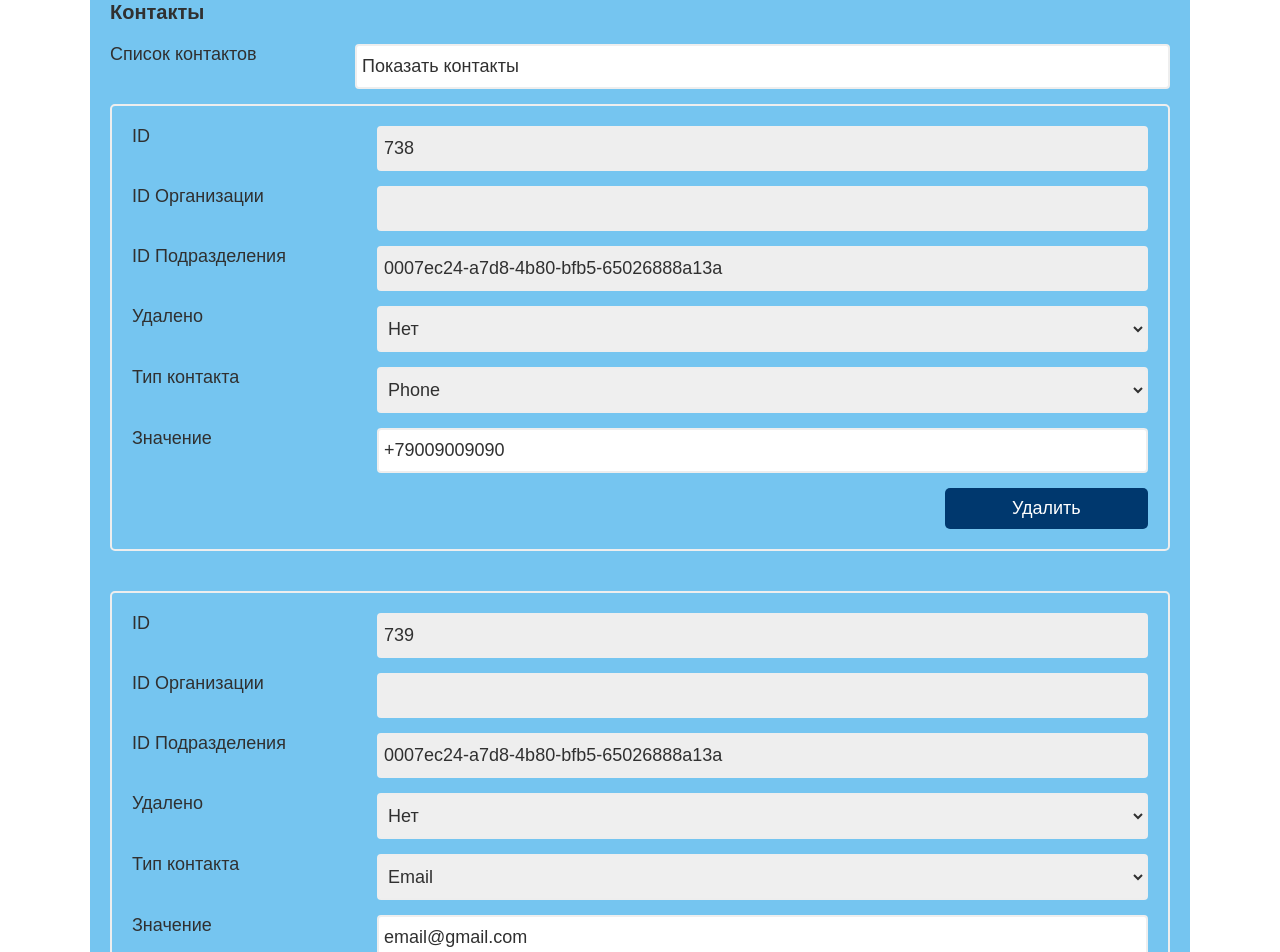
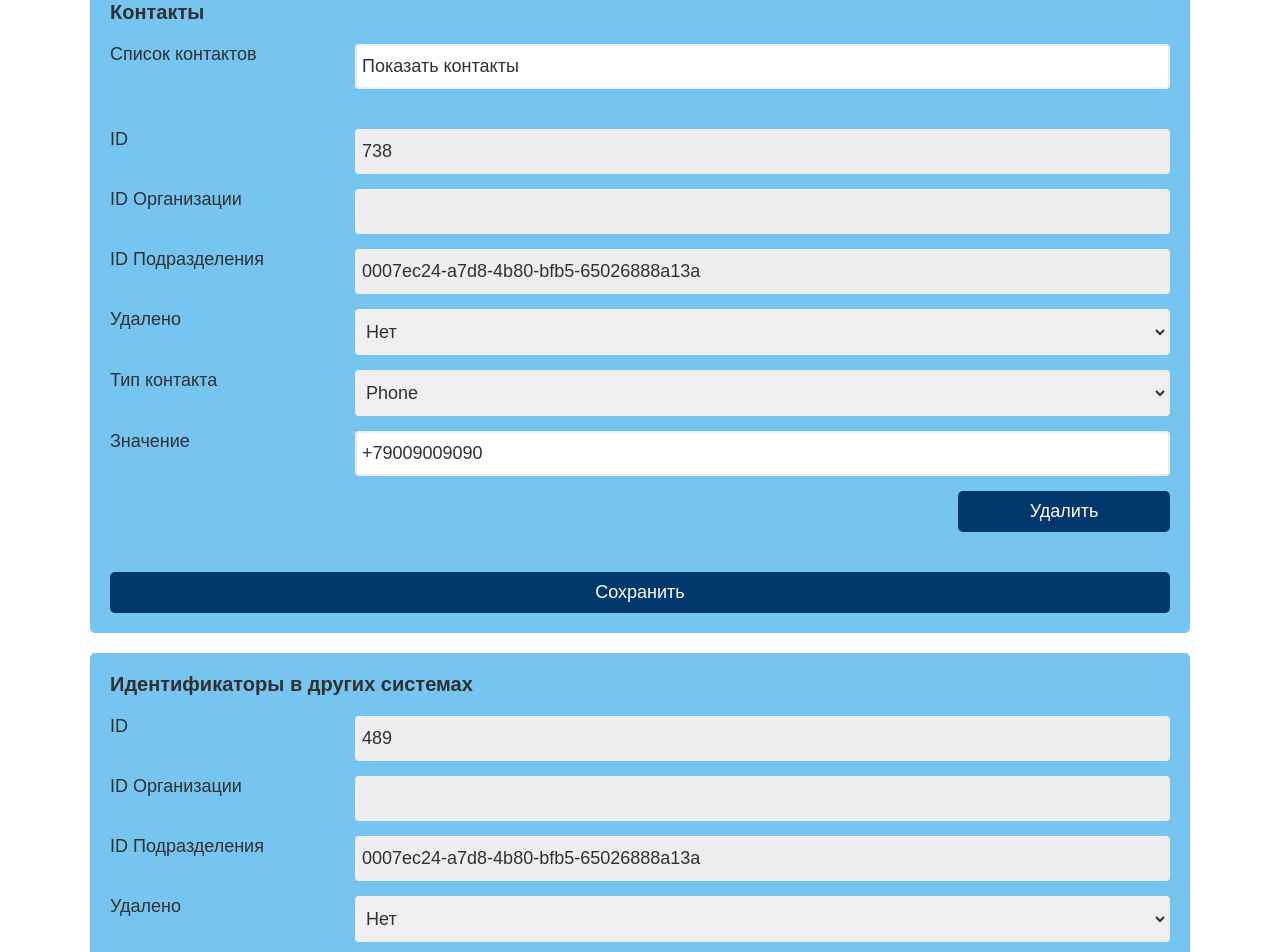
Before and after one commit to L1oid/KomiacWebsite, a React (Create React App) app in the folder komiac-website-frontend/: page /medical_organizations/1 in a window 1280 px wide. Shown: the part 2620-3572 px from the top of the page. Built offline with nearby package versions, Linux system fonts and the light colour scheme.

Commit message:
upd contacts

```diff
--- a/komiac-website-frontend/src/view/components/common/disabledInput/component.js
+++ b/komiac-website-frontend/src/view/components/common/disabledInput/component.js
@@ -6,7 +6,7 @@ function DisabledInputComponent(props) {
             <span className="content-text">{props.title}</span>
             <input
                 className="content-input"
-                defaultValue={props.value}
+                value={props.value || ''}
                 disabled
             />
         </div>
--- a/komiac-website-frontend/src/view/components/contacts/contactsContainer/component.js
+++ b/komiac-website-frontend/src/view/components/contacts/contactsContainer/component.js
@@ -1,6 +1,7 @@
-import React, {useEffect, useState} from 'react';
-import {useParams} from "react-router-dom";
-import {useDispatch} from "react-redux";
+// ContactsContainerComponent.js
+import React, { useEffect, useState } from 'react';
+import { useParams } from "react-router-dom";
+import { useDispatch } from "react-redux";
 
 import BoolSelectComponent from "../../common/boolSelect/component";
 import DisabledInputComponent from "../../common/disabledInput/component";
@@ -18,8 +19,18 @@ function ContactsContainerComponent(props) {
     const { id } = useParams();
     const dispatch = useDispatch();
     const [isChange, setIsChange] = useState(false);
+    const [selectedContact, setSelectedContact] = useState({
+        id: null,
+        medicalOrganizationId: null,
+        divisionId: "",
+        isDeleted: false,
+        contactType: "",
+        value: ""
+    });
+    const [showAddContactForm, setShowAddContactForm] = useState(false);
+    const [showEditContactForm, setShowEditContactForm] = useState(false);
 
-    const [formContactsData, setFormContactsData] = useState({contacts: []});
+    const [formContactsData, setFormContactsData] = useState({ contacts: [] });
     const [formContactData, setFormContactData] = useState({
         id: null,
         medicalOrganizationId: null,
@@ -30,7 +41,9 @@ function ContactsContainerComponent(props) {
     })
 
     useEffect(() => {
-        if (props.contacts) {
+        if (props.contacts && props.contacts.length > 0) {
+            setSelectedContact(props.contacts[0]);
+            setShowEditContactForm(true);
             setFormContactsData({
                 contacts: props.contacts.map(contact => ({
                     id: contact.id,
@@ -49,20 +62,40 @@ function ContactsContainerComponent(props) {
                 contactType: "",
                 value: ""
             });
+        } else {
+            setSelectedContact({
+                id: null,
+                medicalOrganizationId: null,
+                divisionId: "",
+                isDeleted: false,
+                contactType: "",
+                value: ""
+            });
+            setShowEditContactForm(false);
+            setFormContactsData({ contacts: [] });
+            setFormContactData({
+                id: null,
+                medicalOrganizationId: null,
+                divisionId: id,
+                isDeleted: false,
+                contactType: "",
+                value: ""
+            });
         }
     }, [id, props.contacts]);
 
-
-    const handleContactInputChange = (event, index) => {
+    const handleContactInputChange = (event) => {
         const { name, value } = event.target;
-        setFormContactsData(prevState => {
-            const updatedContacts = [...prevState.contacts];
-            updatedContacts[index] = {
-                ...updatedContacts[index],
+        const updatedSelectedContact = {
+            ...selectedContact,
             [name]: name === "isDeleted" ? value === 'true' : value
         };
-            return { contacts: updatedContacts };
-        });
+        setSelectedContact(updatedSelectedContact);
+        setFormContactsData(prevState => ({
+            contacts: prevState.contacts.map(contact =>
+                contact.id === updatedSelectedContact.id ? updatedSelectedContact : contact
+            )
+        }));
         setIsChange(true);
     };
 
@@ -83,12 +116,12 @@ function ContactsContainerComponent(props) {
     };
 
     const handleDeleteContactButton = (id, contactId) => {
-        dispatch(deleteOneMedicalOrganizationContactsData({id: id, contactId: contactId}));
+        dispatch(deleteOneMedicalOrganizationContactsData({ id: id, contactId: contactId }));
         dispatch(getOneMedicalOrganizationData(id));
     };
 
     const handleAddContactButton = () => {
-        dispatch(addOneMedicalOrganizationContactsData({id: id, contactData: formContactData}))
+        dispatch(addOneMedicalOrganizationContactsData({ id: id, contactData: formContactData }))
         setFormContactData({
             id: null,
             medicalOrganizationId: null,
@@ -98,6 +131,19 @@ function ContactsContainerComponent(props) {
             value: ""
         });
         dispatch(getOneMedicalOrganizationData(id));
+        setShowAddContactForm(false);
+        setShowEditContactForm(true);
+    };
+
+    const handleContactSelect = (selectedContact) => {
+        setSelectedContact(selectedContact);
+        setShowAddContactForm(false);
+        setShowEditContactForm(true);
+    };
+
+    const handleAddContact = () => {
+        setShowAddContactForm(true);
+        setShowEditContactForm(false);
     };
 
     return (
@@ -105,48 +151,52 @@ function ContactsContainerComponent(props) {
             <div className="organization-info-subtitle">
                 Контакты
             </div>
+            <div className="contacts-dropdown-container">
                 <ContactsDropdownComponent
                     title={"Список контактов"}
                     contactsData={formContactsData.contacts}
+                    onContactSelect={handleContactSelect}
+                    onAddContact={handleAddContact}
                 />
-            {formContactsData.contacts.map((contact, contactIndex) => (
-                <div className="contact-container" key={contactIndex}>
+            </div>
+            {showEditContactForm && (
+                <div className="contact-container">
                     <DisabledInputComponent
                         title={"ID"}
-                        value={contact.id}
+                        value={selectedContact.id}
                     />
                     <DisabledInputComponent
                         title={"ID Организации"}
-                        value={contact.medicalOrganizationId}
+                        value={selectedContact.medicalOrganizationId}
                     />
                     <DisabledInputComponent
                         title={"ID Подразделения"}
-                        value={contact.divisionId}
+                        value={selectedContact.divisionId}
                     />
                     <BoolSelectComponent
                         title={"Удалено"}
                         name={"isDeleted"}
-                        value={contact.isDeleted}
-                        handle={(event) => handleContactInputChange(event, contactIndex)}
+                        value={selectedContact.isDeleted}
+                        handle={handleContactInputChange}
                     />
                     <ContactsSelectComponent
                         title={"Тип контакта"}
                         name={"contactType"}
-                        value={contact.contactType}
-                        handle={(event) => handleContactInputChange(event, contactIndex)}
+                        value={selectedContact.contactType}
+                        handle={handleContactInputChange}
                     />
                     <EnabledInputComponent
                         title={"Значение"}
                         name={"value"}
-                        value={contact.value}
-                        handle={(event) => handleContactInputChange(event, contactIndex)}
+                        value={selectedContact.value}
+                        handle={handleContactInputChange}
                     />
                     <button className="organization-info-button control"
-                            onClick={handleDeleteContactButton
-                                .bind(this, id, contact.id)}>Удалить
+                            onClick={() => handleDeleteContactButton(id, selectedContact.id)}>Удалить
                     </button>
                 </div>
-            ))}
+            )}
+            {showAddContactForm && (
                 <div className="contact-container">
                     <DisabledInputComponent
                         title={"ID"}
@@ -182,6 +232,7 @@ function ContactsContainerComponent(props) {
                             onClick={handleAddContactButton}>Добавить
                     </button>
                 </div>
+            )}
             <button className="organization-info-button"
                     onClick={handleConfirmButton.bind(this, formContactsData)}>Сохранить
             </button>
--- a/komiac-website-frontend/src/view/components/contacts/contactsDropdown/component.js
+++ b/komiac-website-frontend/src/view/components/contacts/contactsDropdown/component.js
@@ -1,4 +1,4 @@
-import React, {useState} from 'react';
+import React, { useState } from 'react';
 
 function ContactsDropdownComponent(props) {
     const [showDropdown, setShowDropdown] = useState(false);
@@ -12,6 +12,16 @@ function ContactsDropdownComponent(props) {
         setFilter(event.target.value.toUpperCase());
     };
 
+    const handleContactSelect = (selectedContact) => {
+        props.onContactSelect(selectedContact);
+        setShowDropdown(false);
+    };
+
+    const handleAddContact = () => {
+        setShowDropdown(false);
+        props.onAddContact();
+    };
+
     return (
         <div className="organization-info-content">
             <span className="content-text">{props.title}</span>
@@ -22,11 +32,12 @@ function ContactsDropdownComponent(props) {
                 <div className={`dropdown-content ${showDropdown ? 'show' : ''}`}>
                     <input type="text" placeholder="Поиск по значению" className="drop-input"
                            onKeyUp={handleInputChange}/>
+                    <p onClick={handleAddContact}>Добавить контакт</p>
                     {props.contactsData.map((contactData, contactDataIndex) => (
                         <p
-                            style={{display: filter === '' || contactData.name.toUpperCase().includes(filter) ? 'block' : 'none'}}
-                            key={contactDataIndex}>
-                            {contactData.value}
+                            style={{display: filter === '' || contactData.value.toUpperCase().includes(filter) ? 'block' : 'none'}}
+                            key={contactDataIndex}
+                            onClick={() => handleContactSelect(contactData)}>{contactData.value}
                         </p>
                     ))}
                 </div>
--- a/komiac-website-frontend/src/view/pages/medicalOrganization/style.css
+++ b/komiac-website-frontend/src/view/pages/medicalOrganization/style.css
@@ -18,9 +18,10 @@
 
 .contact-container {
     margin-bottom: 40px;
-    border: 2px solid #EEEEEE;
-    border-radius: 5px;
-    padding: 20px;
+}
+
+.contacts-dropdown-container {
+    margin-bottom: 40px;
 }
 
 .organization-info-title {
```
Lines whose indentation alone changed are shown as unchanged.
